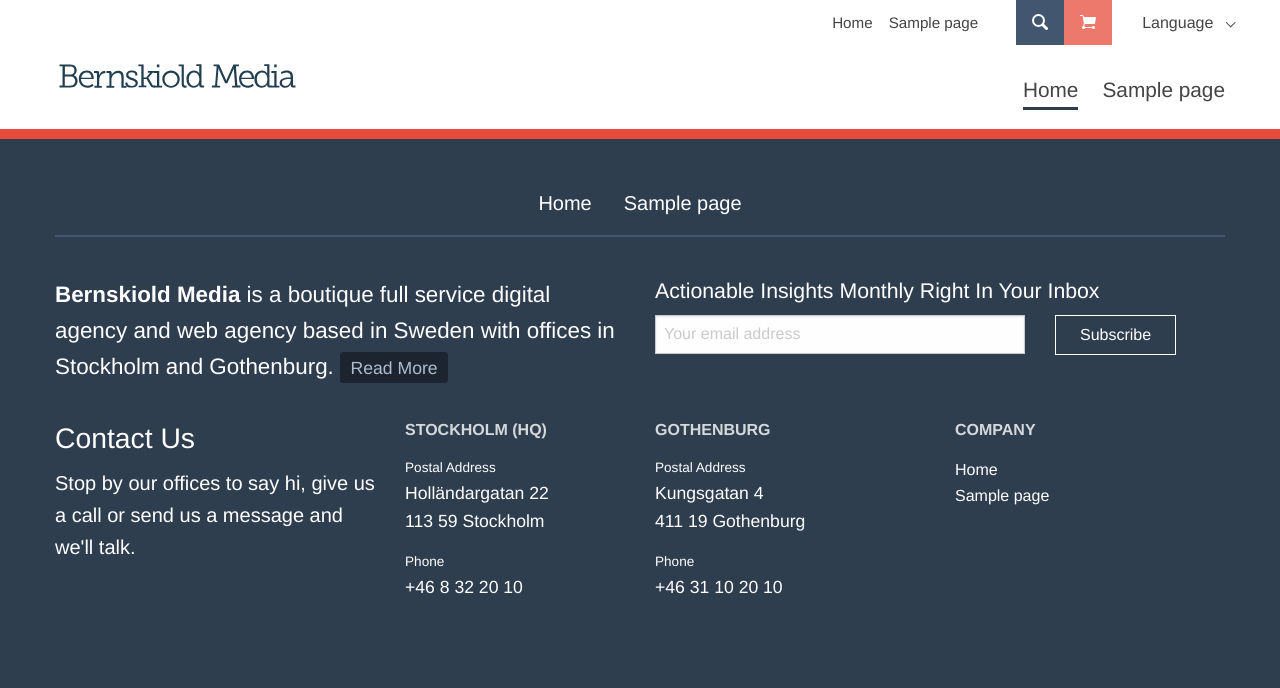
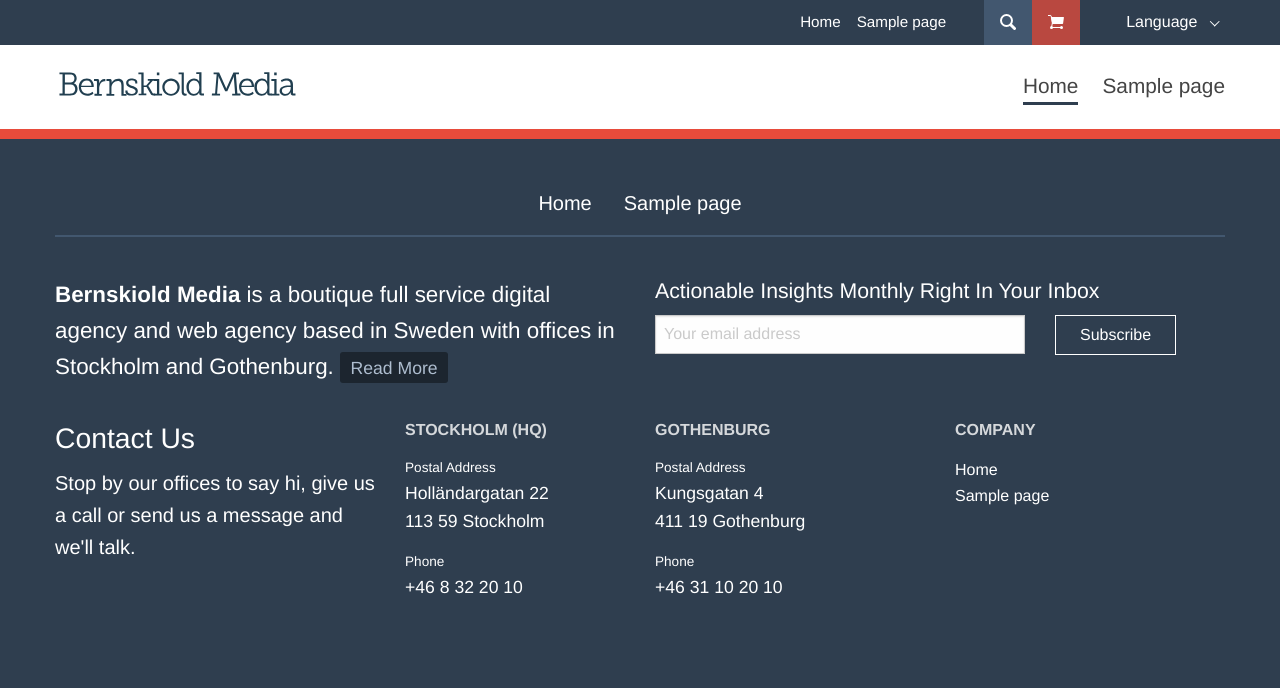
Before and after one commit to bernskioldmedia/Bernskiold-Media-Website, a WordPress theme: template content/themes/bmtheme/page.php in a window 1280 px wide. Shown: the top 688 px of the page. Run offline with PHP 8.4 and a stand-in for WordPress, Linux system fonts and the light colour scheme; the site name, menu and one post (Sample post) are stand-ins, and other content is empty; some libraries are stand-ins or nearby versions.

Commit message:
Tweak header

```diff
--- a/content/themes/bmtheme/assets/scss/base/layout.scss
+++ b/content/themes/bmtheme/assets/scss/base/layout.scss
@@ -44,19 +44,23 @@
  * Page Wrapper
  */
 body {
+	/*
 	@include breakpoint(xlarge up) {
 		background: $secondary-color;
 	}
+	*/
 }
 
 #page {
 	background: white;
 
+	/*
 	@include breakpoint(xlarge up) {
 		max-width: 95rem;
 		margin: 0 auto;
 		position: relative;
 	}
+	*/
 }
 
 .is-fullwidth {
--- a/content/themes/bmtheme/assets/scss/layout/header.scss
+++ b/content/themes/bmtheme/assets/scss/layout/header.scss
@@ -2,8 +2,6 @@
  * Header
  */
 .site-header {
-	padding-bottom: 1.2rem;
-	padding-top: 1.2rem;
 
 	@include breakpoint(large up) {
 		padding-top: 0;
@@ -12,15 +10,25 @@
 	a {
 		color: inherit;
 	}
+
+	& > .row:nth-of-type(1) {
+		align-items: center;
+		padding-bottom: 1.5rem;
+		padding-top: 1.5rem;
+	}
 }
 
 .top-bar {
 	display: none;
-	padding-top: 0.7rem;
-	margin-bottom: 1rem;
+	background: $primary-color;
+	color: white;
 
 	@include breakpoint(large up) {
 		display: block;
+	}
+
+	.row {
+		align-items: center;
 	}
 
 	.iconic * {
@@ -32,7 +40,6 @@
 
 .top-bar-search,
 .top-bar-cart {
-	margin-top: -0.7rem;
 
 	img,
 	svg {
@@ -90,7 +97,8 @@
 	position: relative;
 
 	& > a {
-		padding-bottom: 1rem;
+		padding: 0.6rem 1rem 0.6rem 1rem;
+		display: inline-block;
 
 		&:after {
 			border-style: solid;
@@ -107,6 +115,11 @@
 		}
 	}
 
+	&:hover {
+		background: white;
+		color: $body-font-color;
+	}
+
 	&:hover .language-switcher {
 		display: block;
 	}
@@ -120,11 +133,9 @@
 	top: auto;
 	z-index: 9999;
 	background: white;
-	margin-top: 1rem;
 	width: 25em;
 	text-align: center;
-	border-bottom: 8px solid $accent-color;
-	box-shadow: 0 0 5px rgba(0,0,0,0.2);
+	box-shadow: 0 5px 5px rgba(0,0,0,0.1);
 
 	a {
 		color: $body-font-color;
@@ -194,7 +205,6 @@
 	text-align: right;
 	font-family: $header-font-family;
 	font-size: 1.3rem;
-	padding-top: 0.8rem;
 	display: none;
 
 	@include breakpoint(large up) {
```
Also changed, not shown: content/themes/bmtheme/assets/css/main.css.
